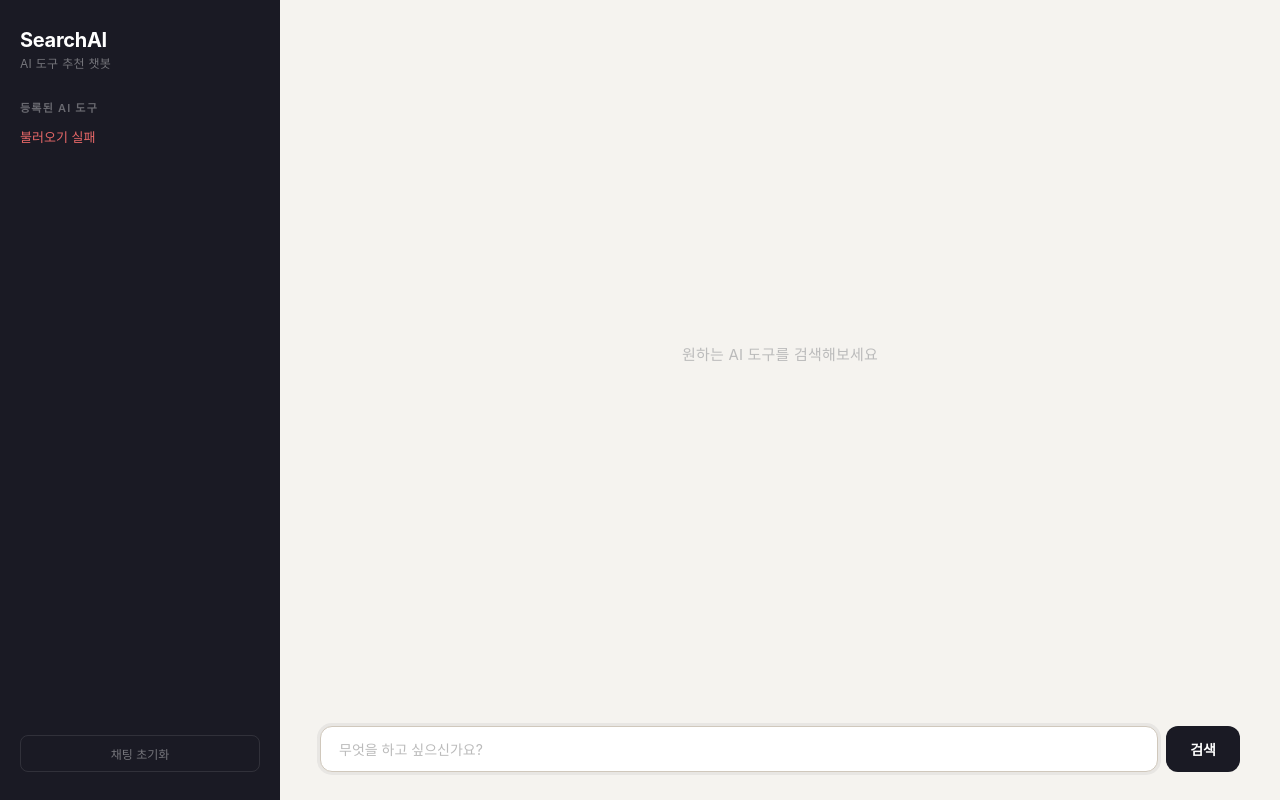
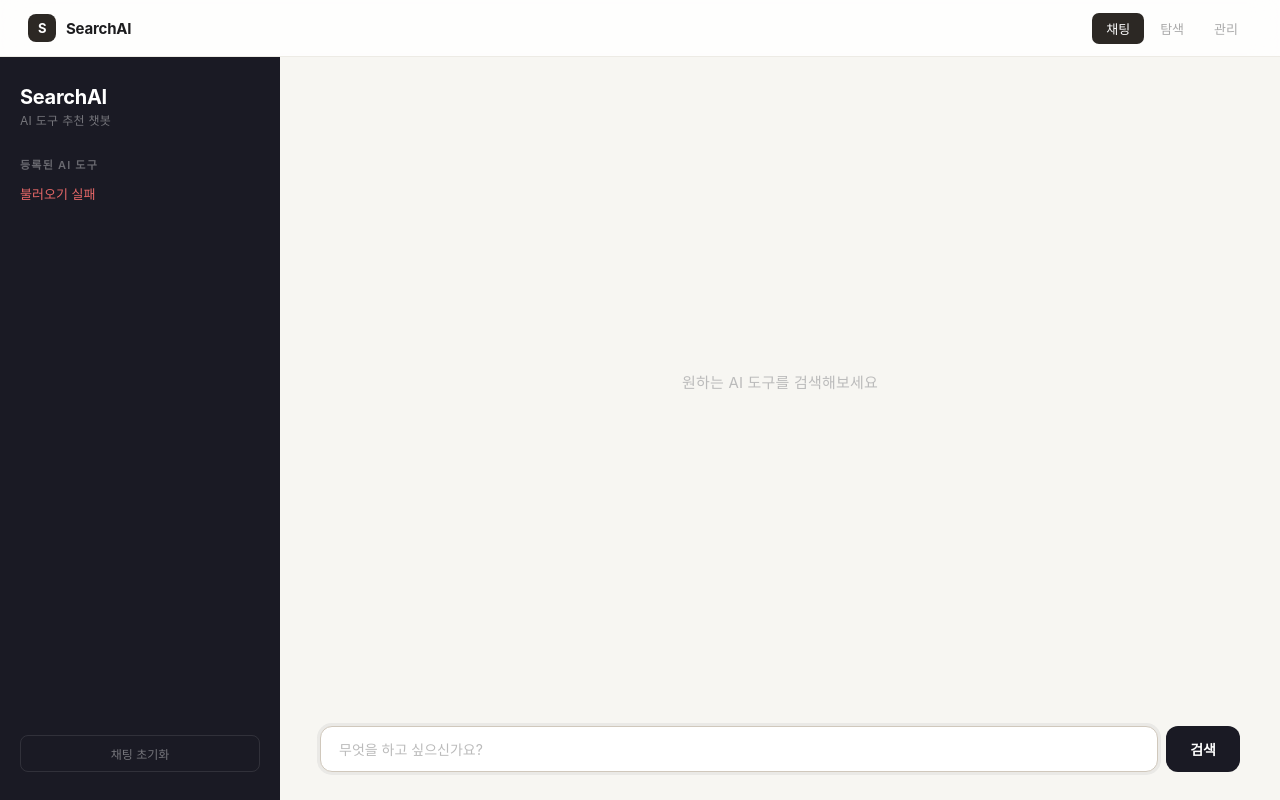
Before and after one commit to sungjujjang/gokaist, a website: page public/index.html in a window 1280 px wide. Drawn offline with Linux system fonts and the light colour scheme; no server answers.

```diff
--- a/public/index.html
+++ b/public/index.html
@@ -7,6 +7,21 @@
   <link rel="stylesheet" href="/style.css">
 </head>
 <body>
+  <div class="app">
+    <header class="topbar">
+      <div class="topbar-inner">
+        <div class="topbar-left">
+          <span class="topbar-logo">S</span>
+          <span class="topbar-name">SearchAI</span>
+        </div>
+        <nav class="topbar-nav">
+          <a href="/" class="topbar-link is-active">채팅</a>
+          <a href="/second" class="topbar-link">탐색</a>
+          <a href="/admin" class="topbar-link">관리</a>
+        </nav>
+      </div>
+    </header>
+
     <div class="container">
       <aside class="sidebar">
         <h1>SearchAI</h1>
@@ -25,6 +40,7 @@
         </form>
       </main>
     </div>
+  </div>
   <script src="/script.js"></script>
 </body>
 </html>
--- a/public/style.css
+++ b/public/style.css
@@ -6,14 +6,94 @@
 
 body {
   font-family: 'Pretendard', -apple-system, BlinkMacSystemFont, 'Segoe UI', system-ui, sans-serif;
-  background: #f5f3ef;
+  background: #f7f6f2;
   height: 100vh;
-  color: #2c2c2c;
+  color: #1d1d1f;
+}
+
+.app {
+  display: flex;
+  flex-direction: column;
+  height: 100vh;
+}
+
+.topbar {
+  flex-shrink: 0;
+  background: rgba(255,255,255,0.82);
+  backdrop-filter: blur(14px);
+  -webkit-backdrop-filter: blur(14px);
+  border-bottom: 1px solid #edebe5;
+  position: sticky;
+  top: 0;
+  z-index: 20;
+}
+
+.topbar-inner {
+  max-width: 1280px;
+  margin: 0 auto;
+  padding: 0 28px;
+  height: 56px;
+  display: flex;
+  align-items: center;
+  justify-content: space-between;
+}
+
+.topbar-left {
+  display: flex;
+  align-items: center;
+  gap: 10px;
+}
+
+.topbar-logo {
+  width: 28px;
+  height: 28px;
+  background: #2c2824;
+  color: #fff;
+  border-radius: 8px;
+  display: flex;
+  align-items: center;
+  justify-content: center;
+  font-size: 13px;
+  font-weight: 700;
+  letter-spacing: -0.5px;
+}
+
+.topbar-name {
+  font-size: 15px;
+  font-weight: 700;
+  letter-spacing: -0.2px;
+  color: #1d1d1f;
+}
+
+.topbar-nav {
+  display: flex;
+  gap: 2px;
+}
+
+.topbar-link {
+  padding: 6px 14px;
+  border-radius: 7px;
+  font-size: 13px;
+  font-weight: 500;
+  color: #aaa;
+  text-decoration: none;
+  transition: all 0.18s;
+}
+
+.topbar-link:hover {
+  background: #edebe5;
+  color: #1d1d1f;
+}
+
+.topbar-link.is-active {
+  background: #2c2824;
+  color: #fff;
 }
 
 .container {
   display: flex;
-  height: 100vh;
+  flex: 1;
+  min-height: 0;
 }
 
 .sidebar {
@@ -24,7 +104,6 @@
   padding: 28px 20px;
   display: flex;
   flex-direction: column;
-  height: 100vh;
   overflow: hidden;
 }
 
```
Also changed, not shown: public/admin.html (+16 -0 lines), 2 other files. Lines whose indentation alone changed are shown as unchanged.
